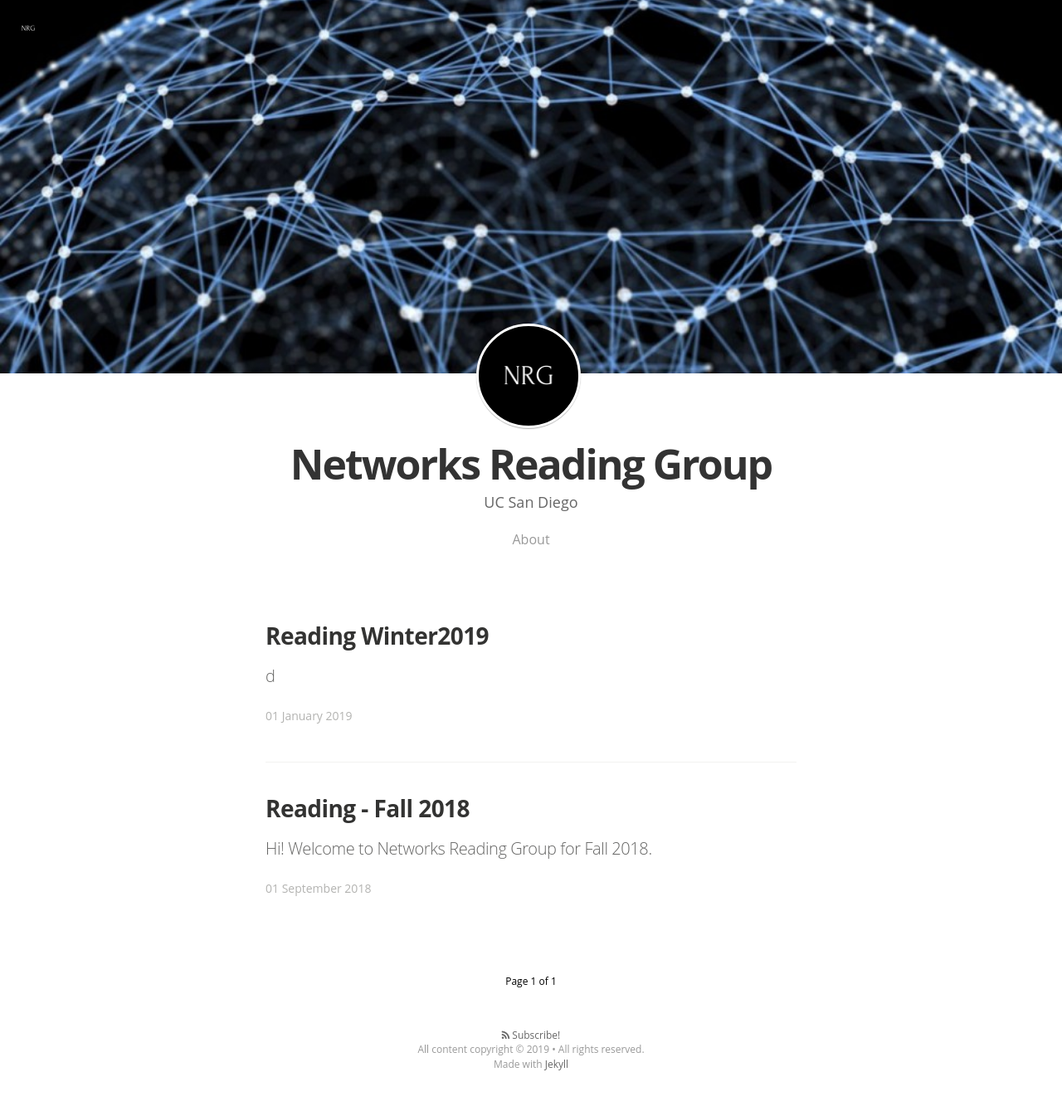
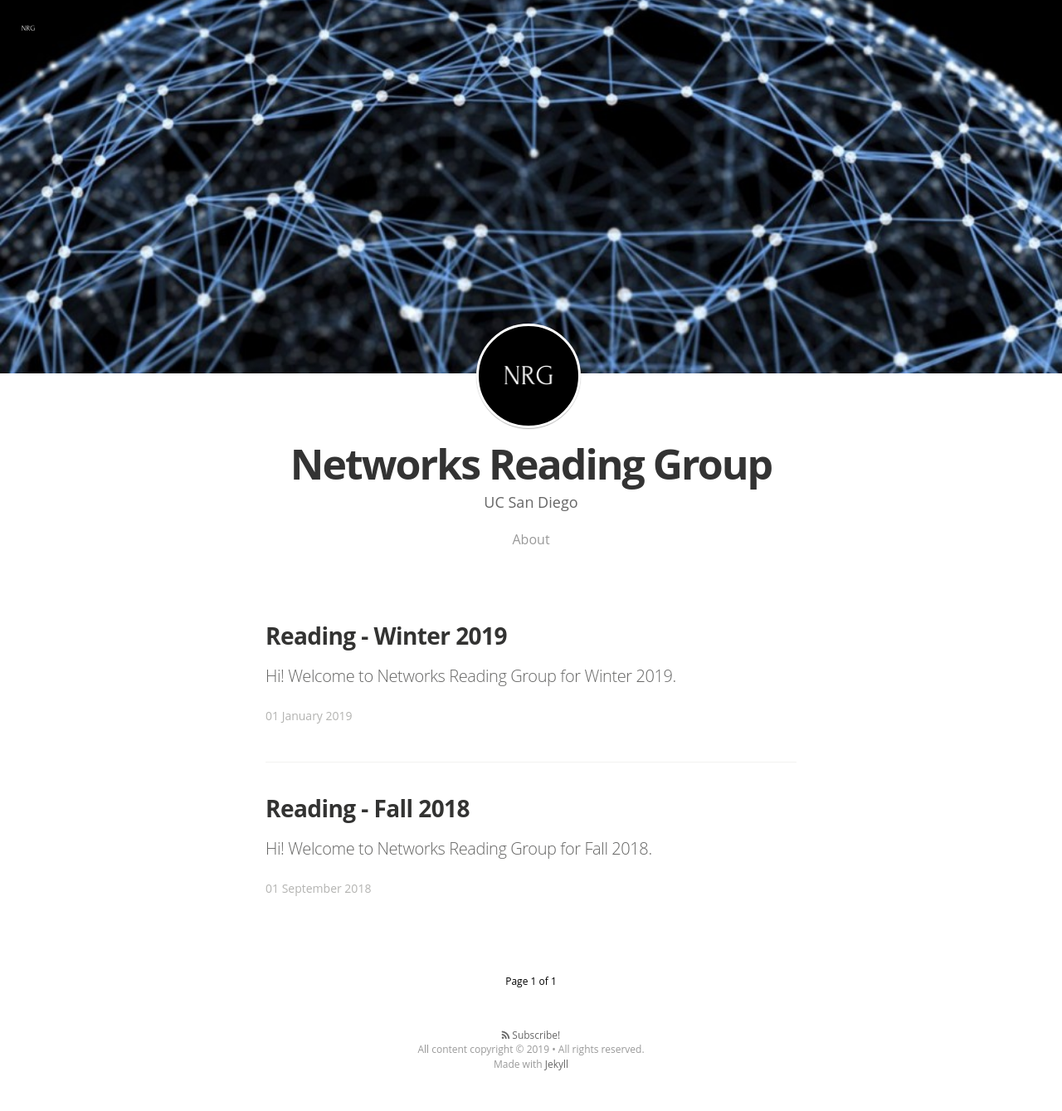
Before and after one commit to nrgucsd/nrgucsd.github.io, a Jekyll site: the page built from index.html, in a window 1280 px wide. Shown: the whole page at 83% size. Built offline with Jekyll 4.4.1, drawn with Linux system fonts in a browser that asks for light colours; nearby versions of some CDN libraries; some web fonts are replaced; the list of posts is cut into pages by our own code; part of the change alters nothing that is shown.

Commit message:
Update 2019-01-01-Reading-Winter2019.markdown

```diff
--- a/_posts/2019-01-01-Reading-Winter2019.markdown
+++ b/_posts/2019-01-01-Reading-Winter2019.markdown
@@ -1 +1,52 @@
-d
+---
+layout: post
+title:  "Reading - Winter 2019"
+image: /assets/article_images/2014-08-29-welcome-to-jekyll/desktop.JPG
+---
+
+Hi! Welcome to Networks Reading Group for Winter 2019.
+
+This group is for people interested in the areas of communication networks and neural networks! We plan to meet every week and discuss on a relevant topic. The goal is to understand and learn about the current research in the areas of communication networks, AI, and ML. Two people within the group would lead the discussion for 30 min each. You can present a conference paper, research ideas, literature review, book chapter, IEEE standard, or anything you like. You can also borrow some slides form a talk given at conference.
+
+### Why Participate?
+
+* It’s casual. No pressure!
+* Meet and discuss with your colleagues
+* Learn about interesting and exciting science with like-minded people
+* Build your academic skills (presenting, analysis / criticism,)
+* Get faster at reading papers
+
+### How to participate
+
+Anyone can attend the meetings. You are also encouraged to lead the discussion and prepare a presentation for 30 min slot. Please put your name to get a time slot for your presentation [here on GoogleDoc](https://docs.google.com/spreadsheets/d/1bu7PYak81oSgTiqLN81KumtgoSW0caZZuMXu4R-8poA/edit?usp=sharing).
+
+Join our [google group](https://groups.google.com/forum/#!forum/nrgucsd) for important updates. We also discuss on [slack](https://join.slack.com/t/nrgucsd/signup).
+
+### Time and Location
+
+TBD
+
+### Schedule
+
+The schedule is as follows
+
+| Date      | Time  | Presenter          | Topic  | Slides |
+|:---------:|-----:|:------------------:|:------:|:------:|
+| Oct 19    | TBD    | Ish jain         | TBD    |        |
+| Oct 19    | TBD    | Manideep         | TBD    |        |
+| Oct 26    | TBD    | [TBD][GDrive]                | TBD    |        |
+| Oct 26    | TBD   | [TBD][GDrive]                | TBD    |        |
+
+
+### Contacts
+If you have any question or if you want to join the group, please contact
+- Ish Jain [ikjain@eng.ucsd.edu]
+- Chen Chen [chenchen@eng.ucsd.edu]
+
+<!---
+You’ll find this post in your `_posts` directory. Go ahead and edit it and re-build the site to see your changes. You can rebuild the site in many different ways, but the most common way is to run `jekyll serve --watch`, which launches a web server and auto-regenerates your site when a file is updated. --->
+<!---
+To add new posts, simply add a file in the `_posts` directory that follows the convention `YYYY-MM-DD-name-of-post.ext` and includes the necessary front matter. Take a look at the source for this post to get an idea about how it works.
+--->
+
+[GDrive]: https://docs.google.com/spreadsheets/d/1bu7PYak81oSgTiqLN81KumtgoSW0caZZuMXu4R-8poA/edit?usp=sharing
```
